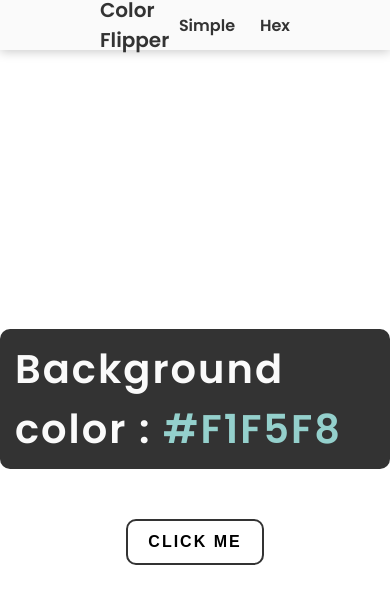
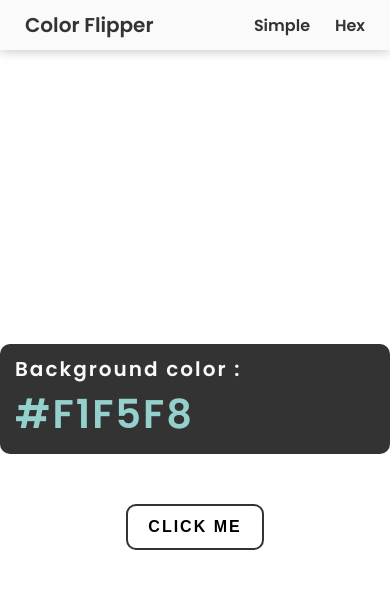
Before and after one commit to AlanMFlores/color-flipper, a plain HTML site: page index.html in a window 390 px wide. Drawn offline with Linux system fonts and the light colour scheme.

Commit message:
Media Queries

```diff
--- a/styles.css
+++ b/styles.css
@@ -124,3 +124,17 @@ a:hover {
 .bg-c {
     background-color: yellowgreen;
 }
+
+/* ----- Media Queries ----- */
+
+@media screen and (max-width: 600px) {
+
+    .header {
+        padding: 0 25px;
+    }
+
+    .background {
+        font-size: 2rem;
+    }
+
+}
```
